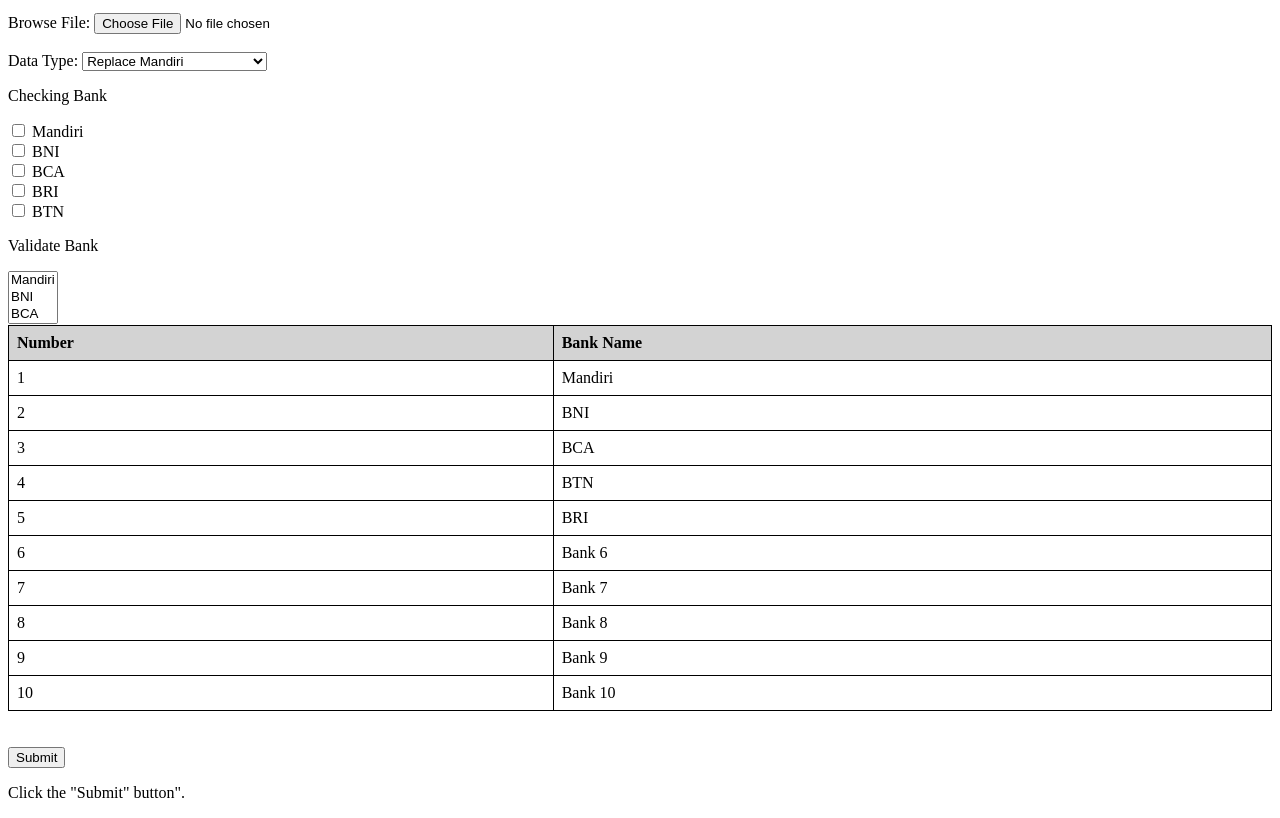
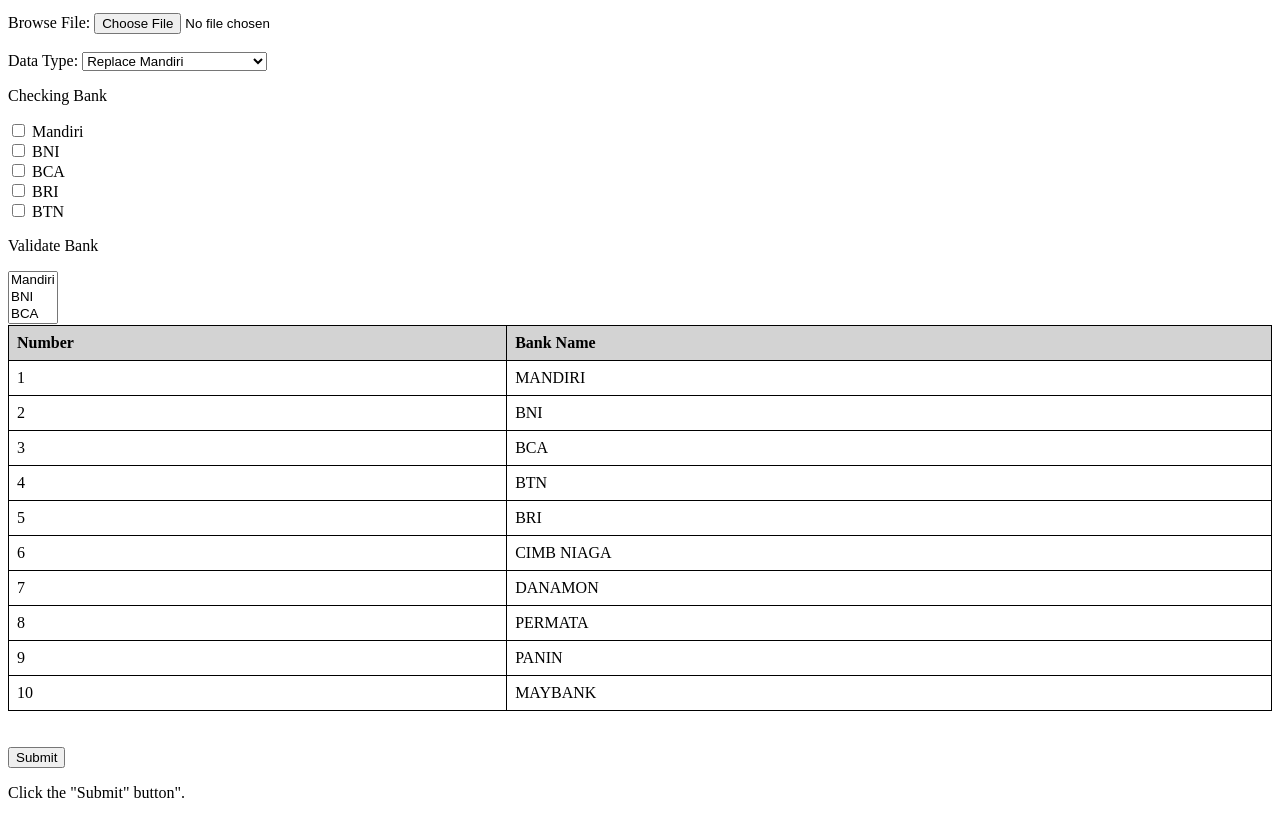
Before and after one commit to rismawan11/rismawan11.github.io, a plain HTML site: page index.html in a window 1280 px wide. Shown: the part 101-919 px from the top of the page. Drawn offline with Linux system fonts and the light colour scheme.

Commit message:
Update index.html

```diff
--- a/index.html
+++ b/index.html
@@ -76,7 +76,7 @@
     <tbody>
       <tr>
         <td>1</td>
-        <td>Mandiri</td>
+        <td>MANDIRI</td>
       </tr>
       <tr>
         <td>2</td>
@@ -96,23 +96,23 @@
       </tr>
       <tr>
         <td>6</td>
-        <td>Bank 6</td>
+        <td>CIMB NIAGA</td>
       </tr>
       <tr>
         <td>7</td>
-        <td>Bank 7</td>
+        <td>DANAMON</td>
       </tr>
       <tr>
         <td>8</td>
-        <td>Bank 8</td>
+        <td>PERMATA</td>
       </tr>
       <tr>
         <td>9</td>
-        <td>Bank 9</td>
+        <td>PANIN</td>
       </tr>
       <tr>
         <td>10</td>
-        <td>Bank 10</td>
+        <td>MAYBANK</td>
       </tr>
     </tbody>
   </table>
@@ -123,7 +123,5 @@
 <p>Click the "Submit" button".</p>
 
 
-
-
 </body>
 </html>
```
